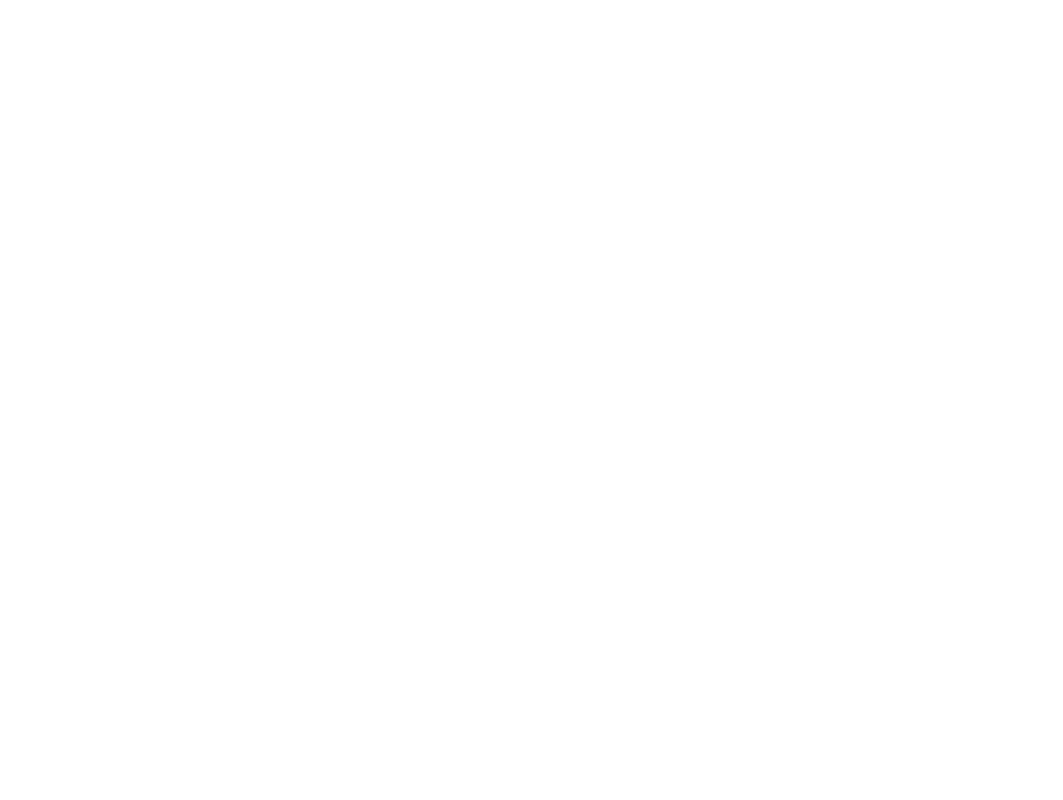
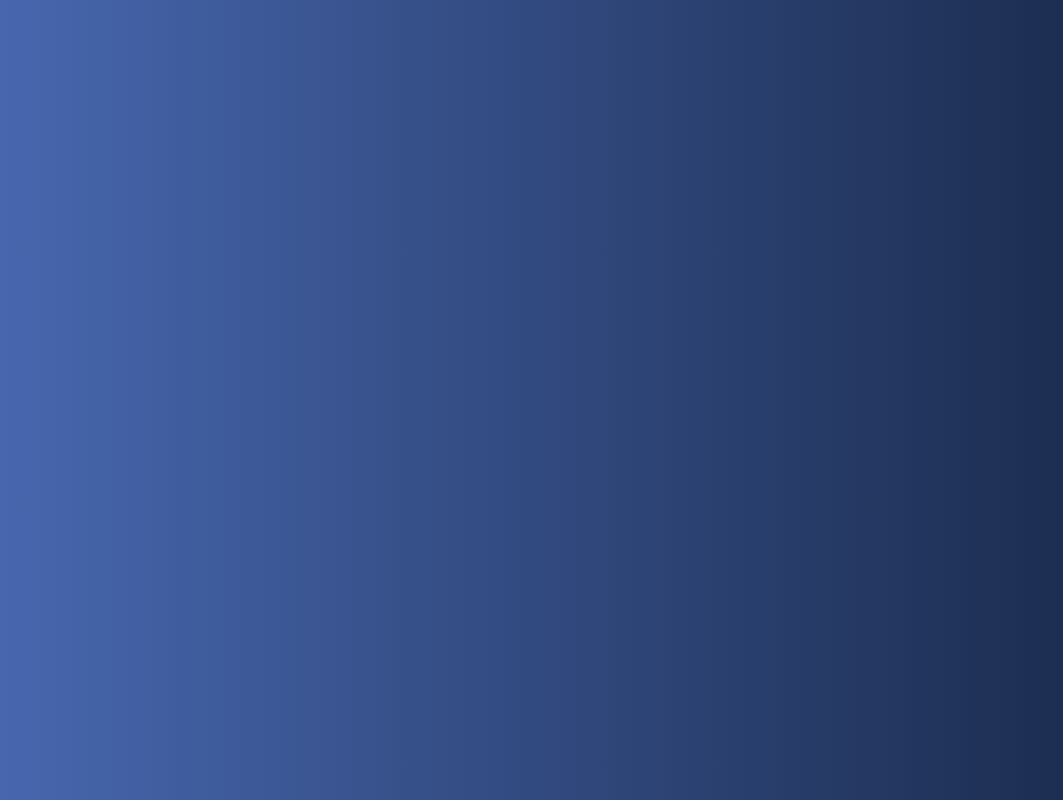
Before and after one commit to Garden19/Ohms-law-calculator, an Angular app in the folder frontend/: page / in a window 1280 px wide. Shown: the whole page, without its empty margins (108-1171 px from the left). Built offline with nearby package versions, Linux system fonts and the light colour scheme.

Commit message:
Added body background and animation transitions globally.

```diff
--- a/frontend/src/styles.css
+++ b/frontend/src/styles.css
@@ -5,8 +5,13 @@ html, body {
   height: 100%;
 }
 
+body {
+  background: linear-gradient(90deg, #4b6cb7 0%, #182848 100%)
+}
+
 * {
   box-sizing: border-box;
+  transition: 0.4s ease-in-out;
 }
 
 app-root {
```
